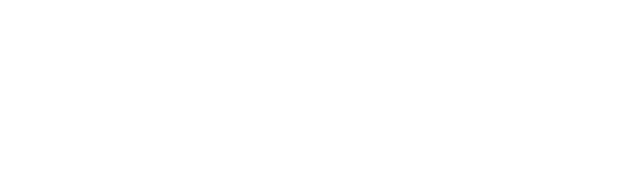
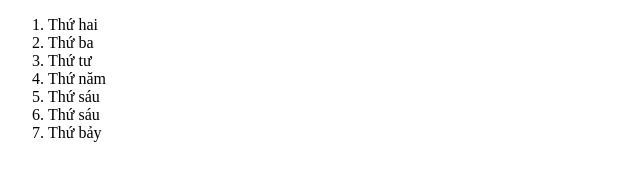
Before and after one commit to MinhHai2003/HTCN-WEB, a plain HTML site: page BaiTapTuan1-2/Bai4.html in a window 1280 px wide. Shown: the whole page, without its empty margins (0-640 px from the left). Drawn offline with Linux system fonts and the light colour scheme.

Commit message:
update bài 1 2 3 4

```diff
--- a/BaiTapTuan1-2/Bai4.html
+++ b/BaiTapTuan1-2/Bai4.html
@@ -8,6 +8,14 @@
     <title>Bài 4 </title>
 </head>
 <body>
-
+    <ol>
+        <li>Thứ hai</li>
+        <li>Thứ ba</li>
+        <li>Thứ tư</li>
+        <li>Thứ năm</li>
+        <li>Thứ sáu</li>
+        <li>Thứ sáu</li>
+        <li>Thứ bảy</li>
+      </ol>
 </body>
 </html>
```
